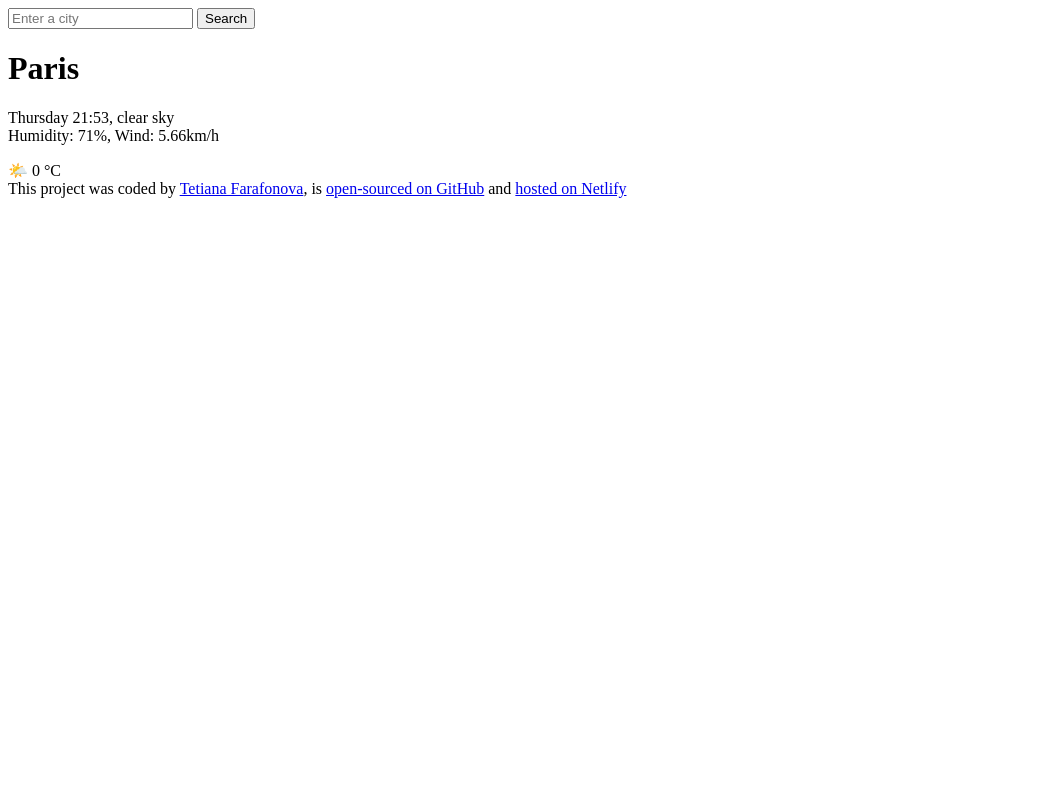
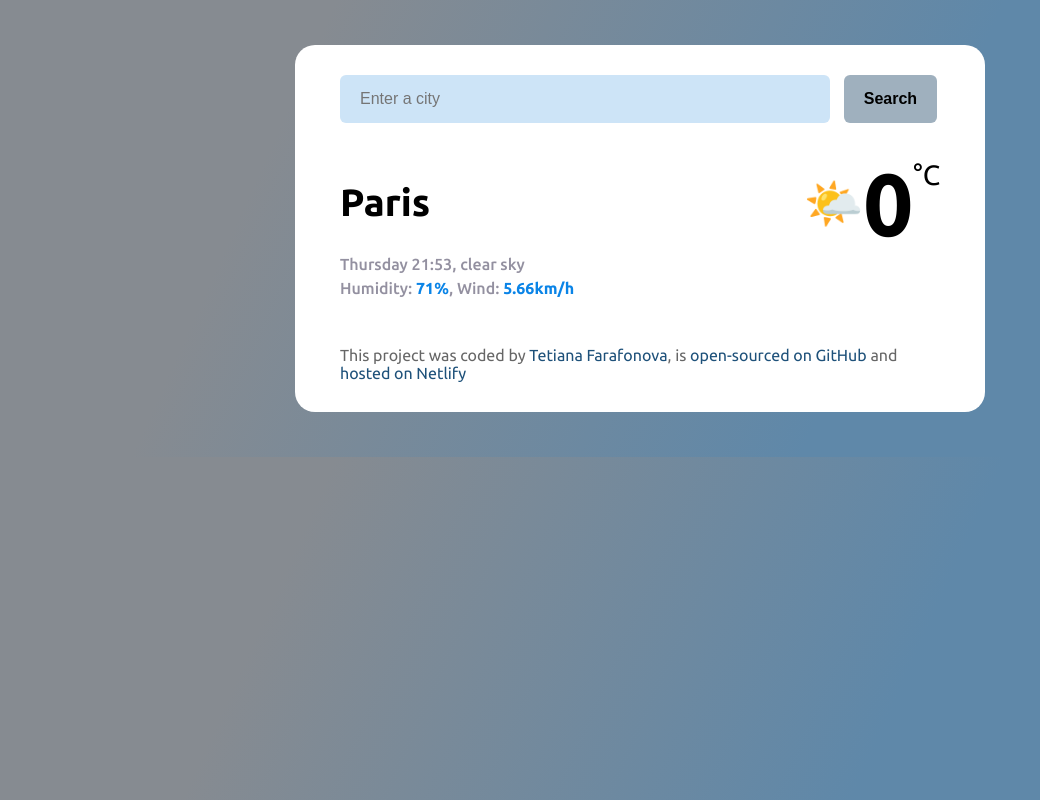
Before and after one commit to Tetiana-Far/My-Weather-App, a plain HTML site: page index.html in a window 1280 px wide. Shown: the whole page, without its empty margins (0-1040 px from the left). Drawn offline with Linux system fonts and the light colour scheme.

Commit message:
Added SCC

```diff
--- a/index.html
+++ b/index.html
@@ -4,23 +4,45 @@
     <meta charset="UTF-8" />
     <meta name="viewport" content="width=device-width, initial-scale=1.0" />
     <title>Weather App</title>
+    <link rel="stylesheet" href="src/style.css" />
+    <link rel="preconnect" href="https://fonts.googleapis.com" />
+    <link rel="preconnect" href="https://fonts.gstatic.com" crossorigin />
+    <link
+      href="https://fonts.googleapis.com/css2?family=Nova+Square&family=Roboto:ital,wght@0,100;0,300;0,400;0,500;0,700;0,900;1,100;1,300;1,400;1,500;1,700;1,900&family=Ubuntu:ital,wght@0,300;0,400;0,500;0,700;1,300;1,400;1,500;1,700&display=swap"
+      rel="stylesheet"
+    />
   </head>
   <body>
     <div class="container">
       <header>
-        <form>
-          <input type="text" placeholder="Enter a city" required />
-          <input type="button" value="Search" />
+        <form class="search-form">
+          <input
+            type="text"
+            placeholder="Enter a city"
+            required
+            class="search-input"
+          />
+          <input type="button" value="Search" class="search-button" />
         </form>
       </header>
       <main>
-        <h1>Paris</h1>
-        <p>
-          Thursday 21:53, clear sky
-          <br />
-          Humidity: 71%, Wind: 5.66km/h
-        </p>
-        <div>🌤️ 0 °C</div>
+        <div class="weather-data">
+          <div>
+            <h1 class="city">Paris</h1>
+            <div class="weather-details">
+              <p>
+                Thursday 21:53, clear sky
+                <br />
+                Humidity: <strong>71%</strong>, Wind: <strong>5.66km/h</strong>
+              </p>
+            </div>
+          </div>
+          <div class="temperature-and-sky">
+            <div class="weather-icon">🌤️</div>
+            <div class="temperature-value">0</div>
+            <div class="degree-symbol">°C</div>
+          </div>
+        </div>
       </main>
       <footer>
         This project was coded by
--- /dev/null
+++ b/src/style.css
@@ -0,0 +1,71 @@
+body {
+    background: linear-gradient(114.2deg, #868B91 22.6%, #5F88A9 67.7%);
+    font-family: ubuntu, sans-serif;
+}
+.container {
+    background: white;
+    max-width: 600px;
+    margin: 45px auto;
+    padding: 30px 45px;
+    border-radius: 20px;
+}
+.search-input {
+    background-color: #cde4f7;
+    border: none;
+    border-radius: 6px;
+    width: 75%;
+    font-size: 16px;
+    padding: 15px 20px;
+}
+.search-button {
+    background-color: #9fb0be;
+    padding: 15px 20px;
+    margin-left: 10px;
+    border: none;
+    border-radius: 6px;
+    font-size: 16px;
+    font-weight: bold;
+}
+.search-button:hover {
+    background-color: #7fa4c2;
+}
+.weather-data {
+    display: flex;
+    justify-content: space-between;
+    padding: 30px 0;
+}
+.weather-details {
+    font-size: 16px;
+    color: rgba(39, 33, 66, 0.5);
+    line-height: 24px;
+    font-weight: 500;
+}
+.weather-details strong {
+    color:#0a84e7
+}
+.city {
+    font-size: 38px;
+    line-height: 48px;
+}
+.temperature-and-sky {
+    display: flex;
+}
+.weather-icon {
+    font-size: 48px;
+    margin-top: 22px;
+}
+.temperature-value {
+    font-size: 88px;
+    font-weight: bold;
+}
+.degree-symbol {
+    margin-top: 6px;
+    font-size: 28px;
+}
+footer {
+    color: rgba(0, 0, 0, 0.6);
+}
+footer a {
+    text-decoration: none;
+    color: #1e517a;
+}
```
